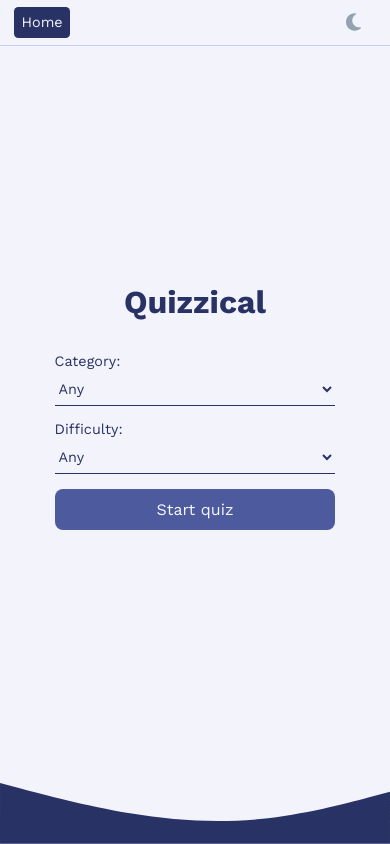
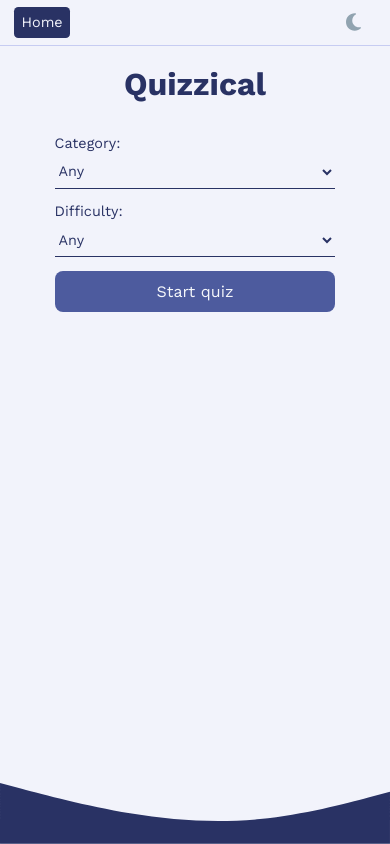
Before and after one commit to Sakib-Avdibasic/quizzical, a React (Create React App) app: page / in a window 390 px wide. Built offline with nearby package versions, Linux system fonts and the light colour scheme.

Commit message:
changed styling

```diff
--- a/src/index.css
+++ b/src/index.css
@@ -22,7 +22,6 @@
   background-color: var(--bg-color);
   display: flex;
   flex-direction: column;
-  justify-content: space-between;
 }
 
 .dark-mode {
@@ -113,6 +112,10 @@ button:hover {
   transform: translate(-50%, -50%);
 }
 
+footer {
+  margin-top: auto;
+}
+
 footer svg {
   color: var(--color);
   display: block;
@@ -132,7 +135,6 @@ footer svg {
 @media (max-width: 768px) {
   main {
     width: 90%;
-    margin-top: 0.6em;
   }
   button {
     padding: 0.7em 1.5em;
```
